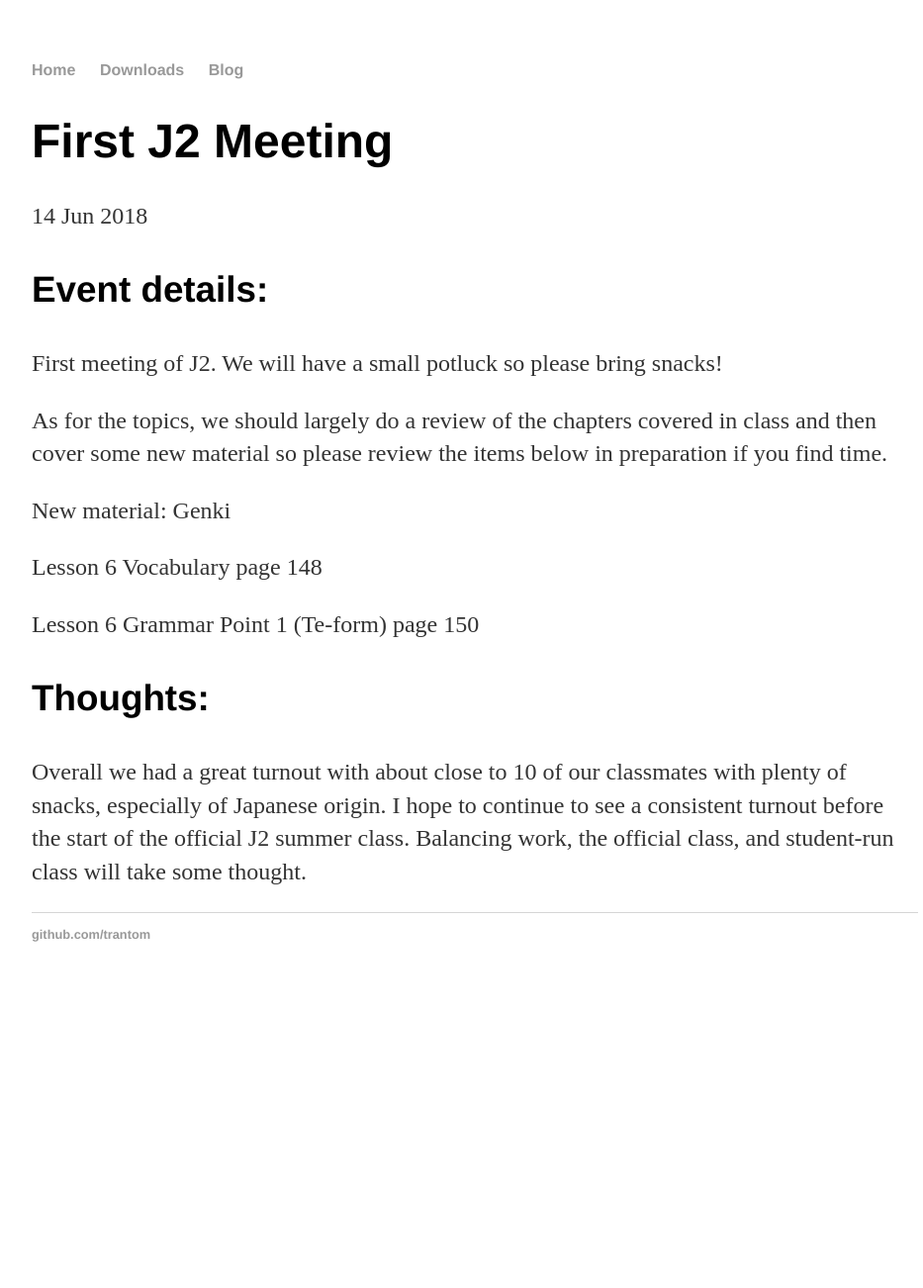
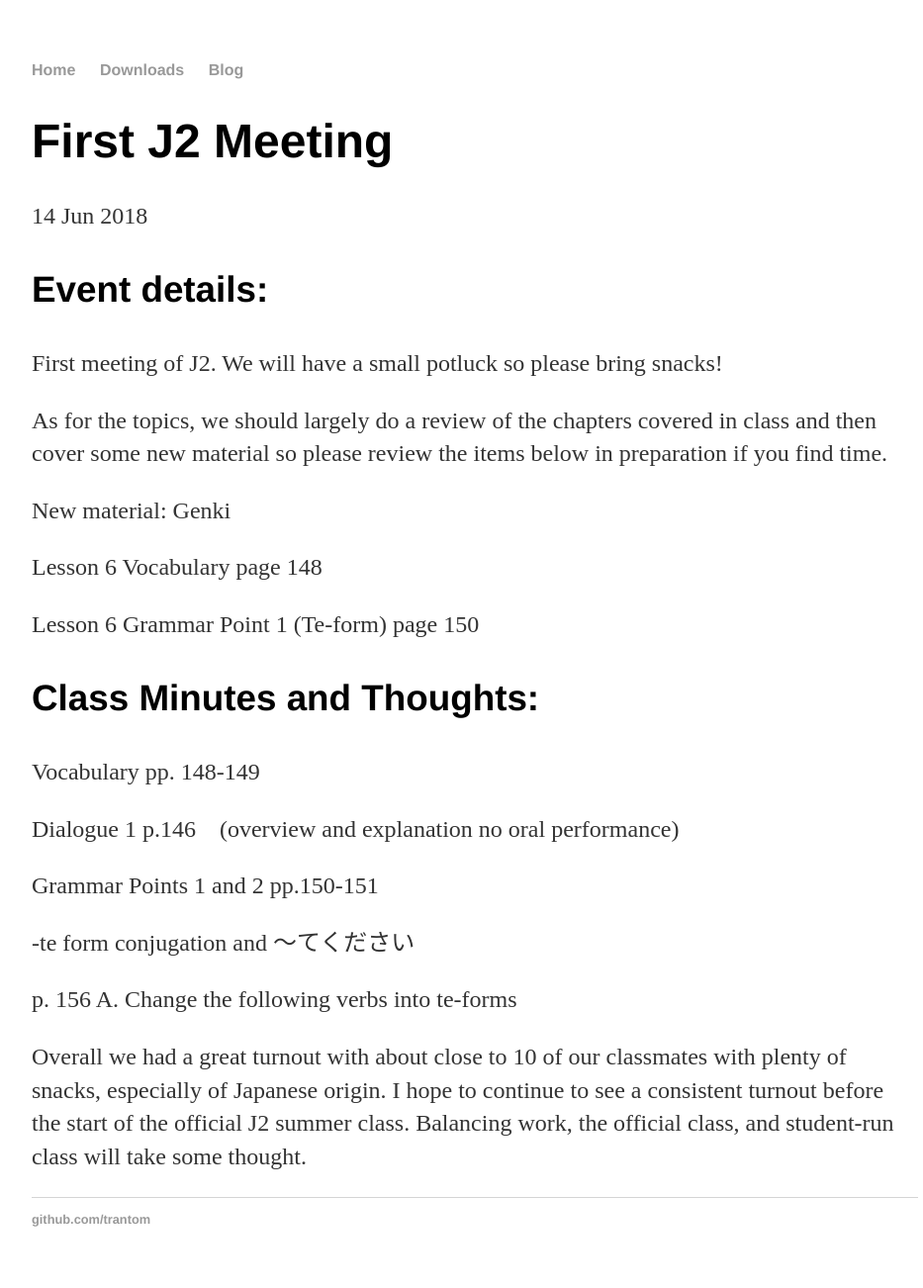
Before and after one commit to trantom/sawada-sensei-no-ato, a Jekyll site: the page built from _posts/2018-06-14-student-j2-meeting-1.md, in a window 1280 px wide. Shown: the whole page at 99% size, without its empty margins (160-1093 px from the left). Built offline with Jekyll 4.4.1, drawn with Linux system fonts in a browser that asks for light colours; before the commit the page ends 1014 px from its top, so only the background shows below that.

Commit message:
Add class minutes

```diff
--- a/_posts/2018-06-14-student-j2-meeting-1.md
+++ b/_posts/2018-06-14-student-j2-meeting-1.md
@@ -17,7 +17,18 @@ Lesson 6 Vocabulary page 148
 
 Lesson 6 Grammar Point 1 (Te-form) page 150
 
-### Thoughts:
+### Class Minutes and Thoughts:
+
+Vocabulary pp. 148-149
+
+Dialogue 1 p.146　(overview and explanation no oral performance)
+
+Grammar Points 1 and 2 pp.150-151
+
+-te form conjugation and ～てください
+
+p. 156 A. Change the following verbs into te-forms
+
 Overall we had a great turnout with about close to 10 of our classmates with plenty of snacks, especially of Japanese origin.
 I hope to continue to see a consistent turnout before the start of the official J2 summer class.
 Balancing work, the official class, and student-run class will take some thought.
```
